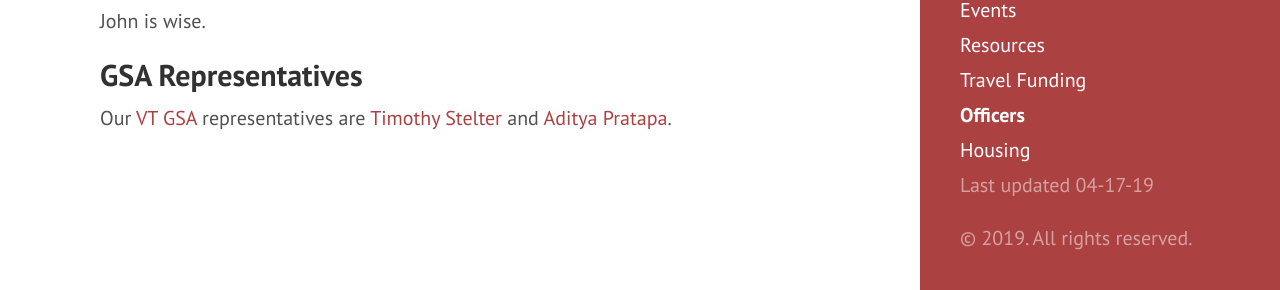
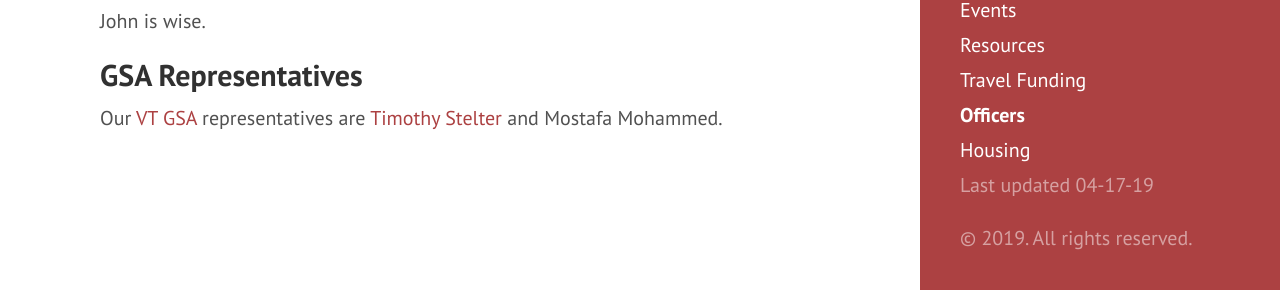
Before and after one commit to CSGraduateCouncil-VirginiaTech/csgc-website, a Jekyll site: the page built from csgc-jekyll-src/officers.md, in a window 1280 px wide and 1028 px high. Shown: the part 735-1025 px from the top of the window. Built offline with Jekyll 4.4.1, drawn with Linux system fonts in a browser that asks for light colours.

Commit message:
update GSA reps

```diff
--- a/csgc-jekyll-src/officers.md
+++ b/csgc-jekyll-src/officers.md
@@ -30,4 +30,4 @@
 
 ## GSA Representatives
 
-Our [VT GSA](http://blogs.lt.vt.edu/graduatestudentassembly/) representatives are [Timothy Stelter](http://people.cs.vt.edu/~tstelter/) and [Aditya Pratapa](https://people.cs.vt.edu/adyprat/).
+Our [VT GSA](http://blogs.lt.vt.edu/graduatestudentassembly/) representatives are [Timothy Stelter](http://people.cs.vt.edu/~tstelter/) and Mostafa Mohammed.
```
